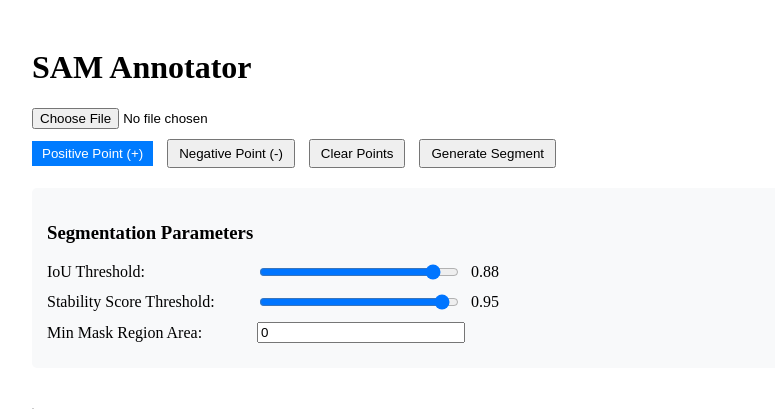
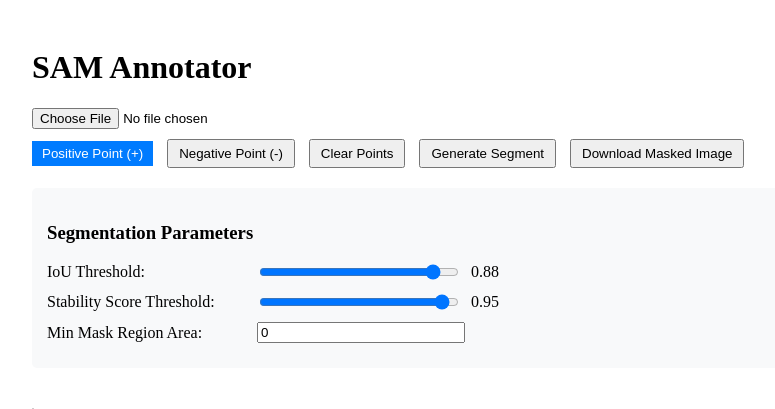
Before and after one commit to saha-raj/sam, a Flask app: page / in a window 1280 px wide. Shown: the top 409 px of the page, without its empty margins (8-783 px from the left). Run offline with Flask 3, Linux system fonts and the light colour scheme.

Commit message:
+ download masked image

```diff
--- a/src/static/js/main.js
+++ b/src/static/js/main.js
@@ -8,6 +8,7 @@ document.addEventListener('DOMContentLoaded', function() {
     const negativeButton = document.getElementById('negativePoint');
     const generateButton = document.getElementById('generateSegment');
     const loaderContainer = document.querySelector('.loader-container');
+    const downloadButton = document.getElementById('downloadMask');
 
     // Parameter inputs
     const parameterInputs = {
@@ -26,7 +27,8 @@ document.addEventListener('DOMContentLoaded', function() {
         positiveButton,
         negativeButton,
         clearButton,
-        generateButton
+        generateButton,
+        downloadButton
     ];
 
     // Update parameter display values
@@ -196,4 +198,69 @@ document.addEventListener('DOMContentLoaded', function() {
         const file = e.target.files[0];
         if (file) loadImage(file);
     });
+
+    function downloadMaskedImage() {
+        if (!currentImage || !maskCanvas) return;
+
+        try {
+            const tempCanvas = document.createElement('canvas');
+            tempCanvas.width = imageCanvas.width;
+            tempCanvas.height = imageCanvas.height;
+            const ctx = tempCanvas.getContext('2d');
+
+            console.log('Canvas dimensions:', tempCanvas.width, tempCanvas.height);
+
+            // Fill with black background
+            ctx.fillStyle = 'black';
+            ctx.fillRect(0, 0, tempCanvas.width, tempCanvas.height);
+
+            // Get mask data
+            const maskCtx = maskCanvas.getContext('2d');
+            const maskData = maskCtx.getImageData(0, 0, maskCanvas.width, maskCanvas.height);
+
+            // DEBUG: More detailed mask inspection
+            console.log('First few mask pixels:');
+            for(let i = 0; i < 40; i += 4) {
+                console.log(`Pixel ${i/4}:`, {
+                    r: maskData.data[i],
+                    g: maskData.data[i+1],
+                    b: maskData.data[i+2],
+                    a: maskData.data[i+3]
+                });
+            }
+
+            // Get image data
+            const imageCtx = imageCanvas.getContext('2d');
+            const imageData = imageCtx.getImageData(0, 0, imageCanvas.width, imageCanvas.height);
+
+            // Create composite
+            const finalImageData = ctx.createImageData(tempCanvas.width, tempCanvas.height);
+            for (let i = 0; i < imageData.data.length; i += 4) {
+                // Try using the red channel of the mask instead of alpha
+                if (maskData.data[i] > 0) {  // Changed to check red channel
+                    finalImageData.data[i] = imageData.data[i];        // R
+                    finalImageData.data[i + 1] = imageData.data[i + 1];// G
+                    finalImageData.data[i + 2] = imageData.data[i + 2];// B
+                    finalImageData.data[i + 3] = 255;                  // A
+                } else {
+                    finalImageData.data[i] = 0;     // R
+                    finalImageData.data[i + 1] = 0; // G
+                    finalImageData.data[i + 2] = 0; // B
+                    finalImageData.data[i + 3] = 255; // A
+                }
+            }
+
+            ctx.putImageData(finalImageData, 0, 0);
+
+            // Create download link
+            const link = document.createElement('a');
+            link.download = 'masked_image.png';
+            link.href = tempCanvas.toDataURL('image/png');
+            link.click();
+        } catch (error) {
+            console.error('Error creating download:', error);
+        }
+    }
+
+    downloadButton.addEventListener('click', downloadMaskedImage);
 });
--- a/src/templates/index.html
+++ b/src/templates/index.html
@@ -10,6 +10,7 @@
             <button id="negativePoint">Negative Point (-)</button>
             <button id="clearPoints">Clear Points</button>
             <button id="generateSegment">Generate Segment</button>
+            <button id="downloadMask">Download Masked Image</button>
         </div>
 
         <div class="parameter-controls">
```
